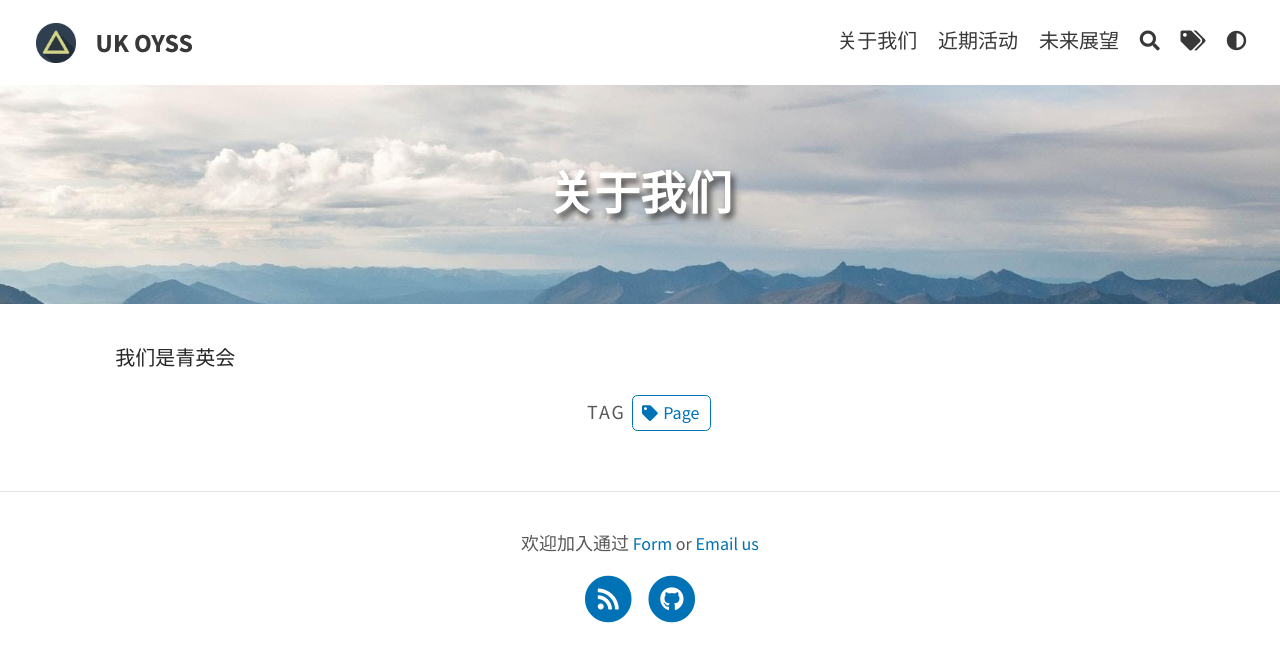
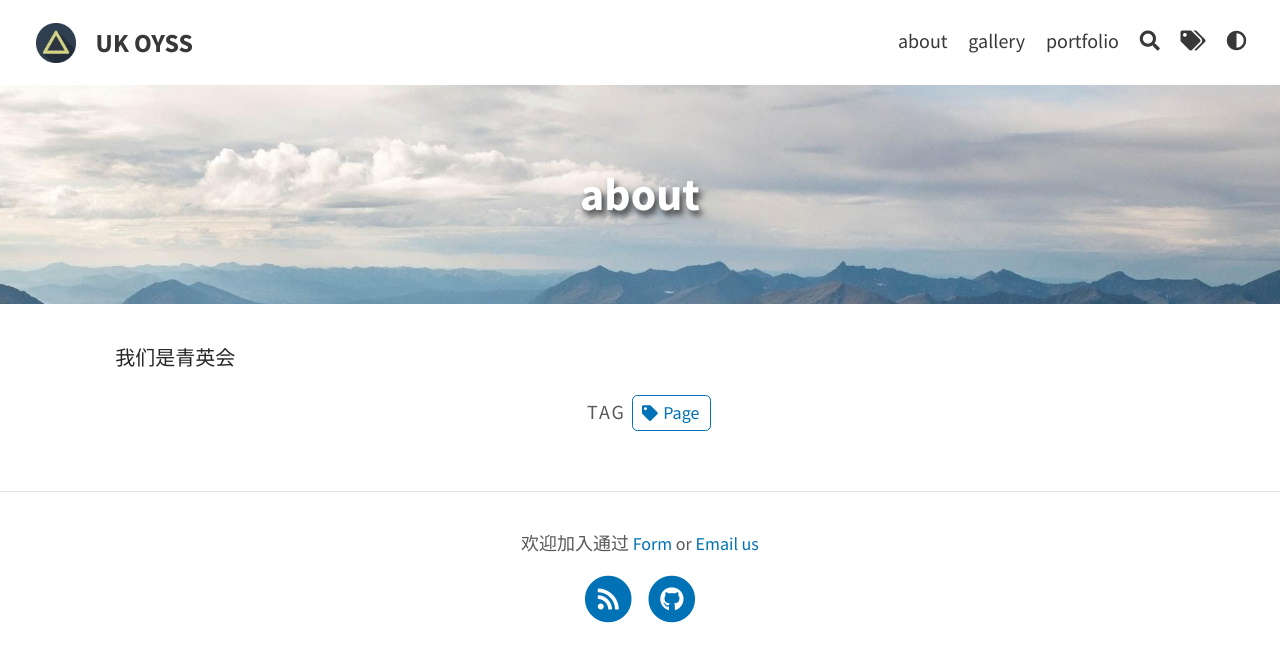
Before and after one commit to uk-oyss/uk-oyss.github.io, a Jekyll site: the page built from pages/about.md, in a window 1280 px wide. Shown: the top 662 px of the page. Built offline with Jekyll 4.4.1, drawn with Linux system fonts in a browser that asks for light colours; a script that is not in the unit is left out.

Commit message:
feature-footline

```diff
--- a/pages/about.md
+++ b/pages/about.md
@@ -1,11 +1,9 @@
 ---
 layout: page
-title: 关于我们
+title: about
 permalink: /about/
 feature-img: "assets/img/pexels/travel.jpeg"
 tags: [Page]
 ---
 
  我们是青英会
-
-[//]: # (这里写内容)
--- a/pages/gallery.md
+++ b/pages/gallery.md
@@ -1,6 +1,6 @@
 ---
 layout: page
-title: 近期活动
+title: gallery
 subtitle: 线下会议与vlog
 permalink: /gallery/
 gallery_path: "assets/img/pexels"
--- a/pages/portfolio.md
+++ b/pages/portfolio.md
@@ -1,6 +1,6 @@
 ---
 layout: page
-title : 未来展望
+title : portfolio
 permalink: /portfolio/
 subtitle: ""
 feature-img: "assets/img/pexels/computer.jpeg"
```
